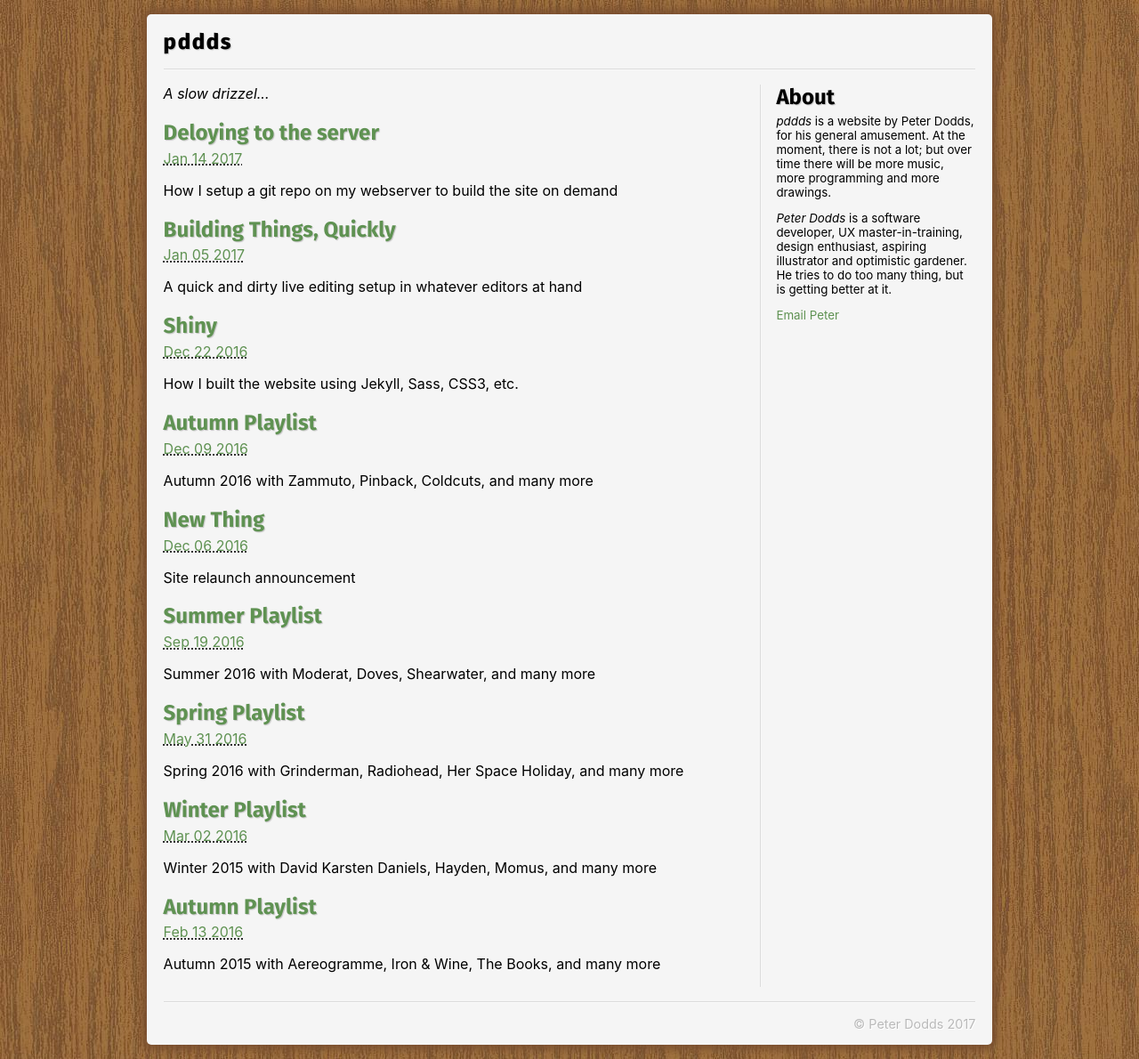
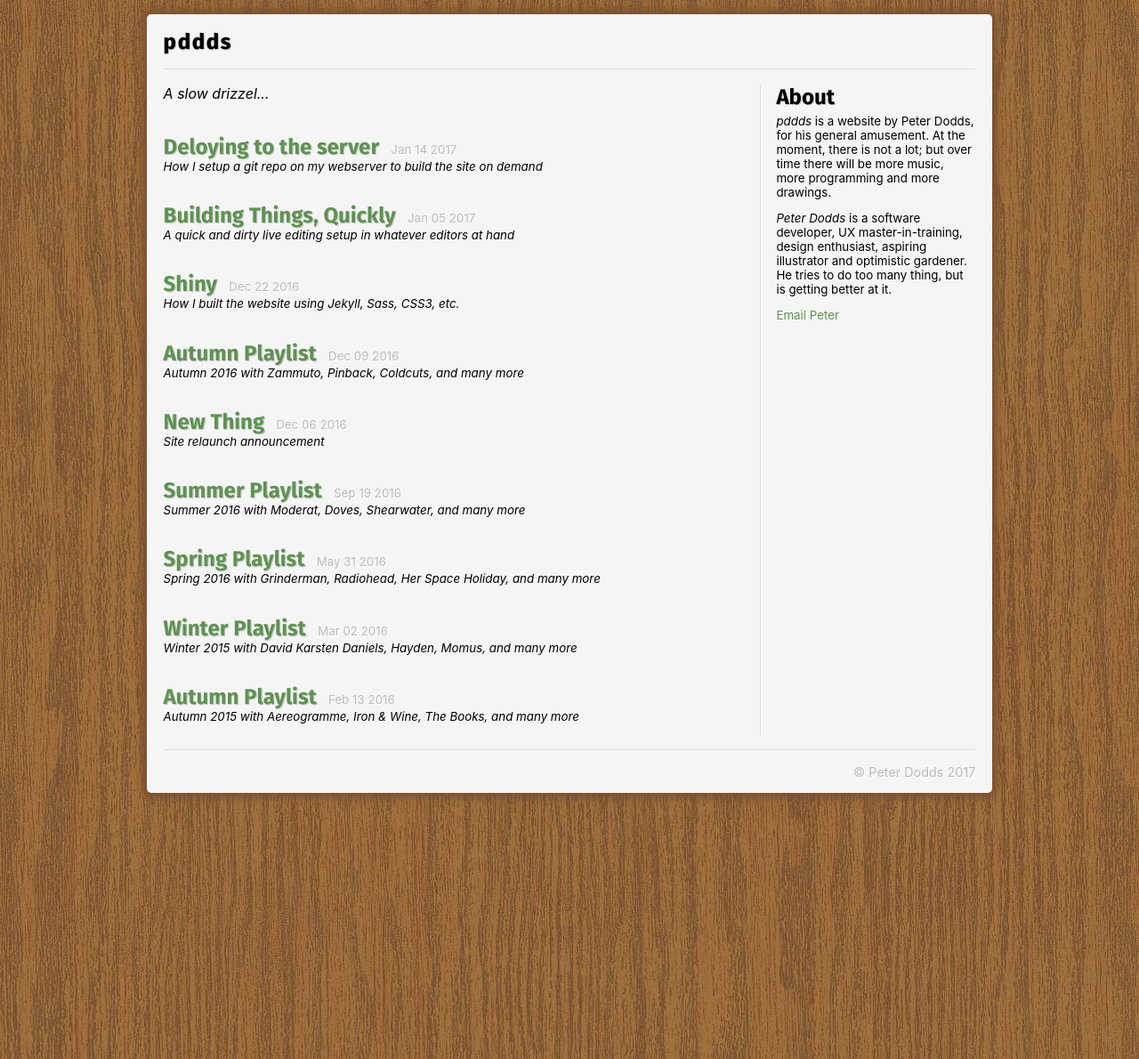
Before and after one commit to m0tive/pddds.com, a Jekyll site: the page built from firehose.html, in a window 1280 px wide. Shown: the whole page at 89% size. Built offline with Jekyll 4.4.1, drawn with Linux system fonts in a browser that asks for light colours.

Commit message:
Formatting and style of posts in firehose

```diff
--- a/css/firehose.scss
+++ b/css/firehose.scss
@@ -9,22 +9,19 @@
     margin: 0;
 
     > li {
-        margin: 1em 0;
+        > .info {
+            display: flex;
+            align-items: baseline;
+
+            abbr { margin-left: 1em; }
+
+            h2 { margin-bottom: 0; }
+        }
+
     }
 
-/*
-    > .blog {
-        font-size: 1.5em;
-        margin-top: 0.5em;
-        margin-bottom: 0.5em;
-        font-weight: bold;
-        text-shadow: 1px 1px 1px rgba(0, 0, 0, 0.2);
-    }
-*/
-
     > .tweet {
-        margin-left: 1em;
-        margin-right: 1em;
+        margin: 1em 1em 0;
         padding: 0.7em 1em;
         font-size: larger;
         font-style: italic;
@@ -33,8 +30,16 @@
     }
 }
 
-.fonts-loaded {
-    #firehose-list > .blog {
-//        font-family:"Fira Sans", sans-serif;
+abbr.published {
+    text-decoration: none;
+    &, a {
+        @include shadow-text;
     }
+    font-size: smaller;
 }
+
+p.post-summary {
+    margin-top: 0;
+    font-size: smaller;
+    font-style: italic;
+}
--- a/firehose.html
+++ b/firehose.html
@@ -6,15 +6,17 @@ css: firehose
 
 <ol id="firehose-list">{% for post in site.posts %}
     <li id="{{ post.date | date: "%s%3N" }}" class="blog">
+        <div class="info">
             <h2><a href="{{ post.url | prepend:site.baseurl }}">{{ post.title }}</a></h2>
             <abbr class="published" title="{{ include.post.date }}">
-    <a href="{{ include.post.url | prepend:site.baseurl }}">
+                <a href="{{ post.url | prepend:site.baseurl }}">
                   {{ post.date | date:'%b %d %Y' }}
                 </a>
             </abbr>
-  {% if post.summary %}<p class="post-summary">{{ post.summary }}</p>{% endif %}
-  </li>
-{% endfor %}</ol>
+        </div>{% if post.summary %}
+        <p class="post-summary">{{ post.summary }}</p>{% endif %}
+    </li>{% endfor %}
+</ol>
 
 <script type="text/javascript">
 const SITE_BASEURL = "{{ site.baseurl }}";
```
Lines whose indentation alone changed are shown as unchanged.
